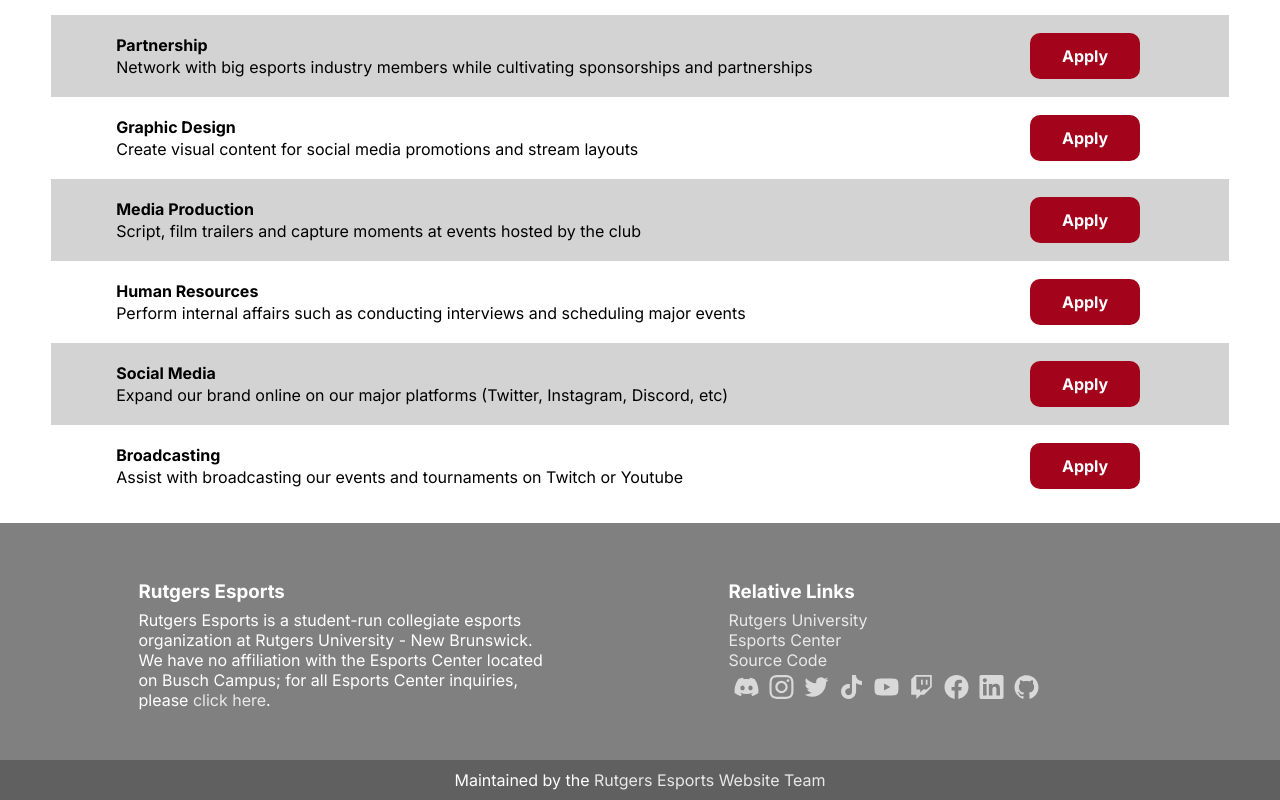
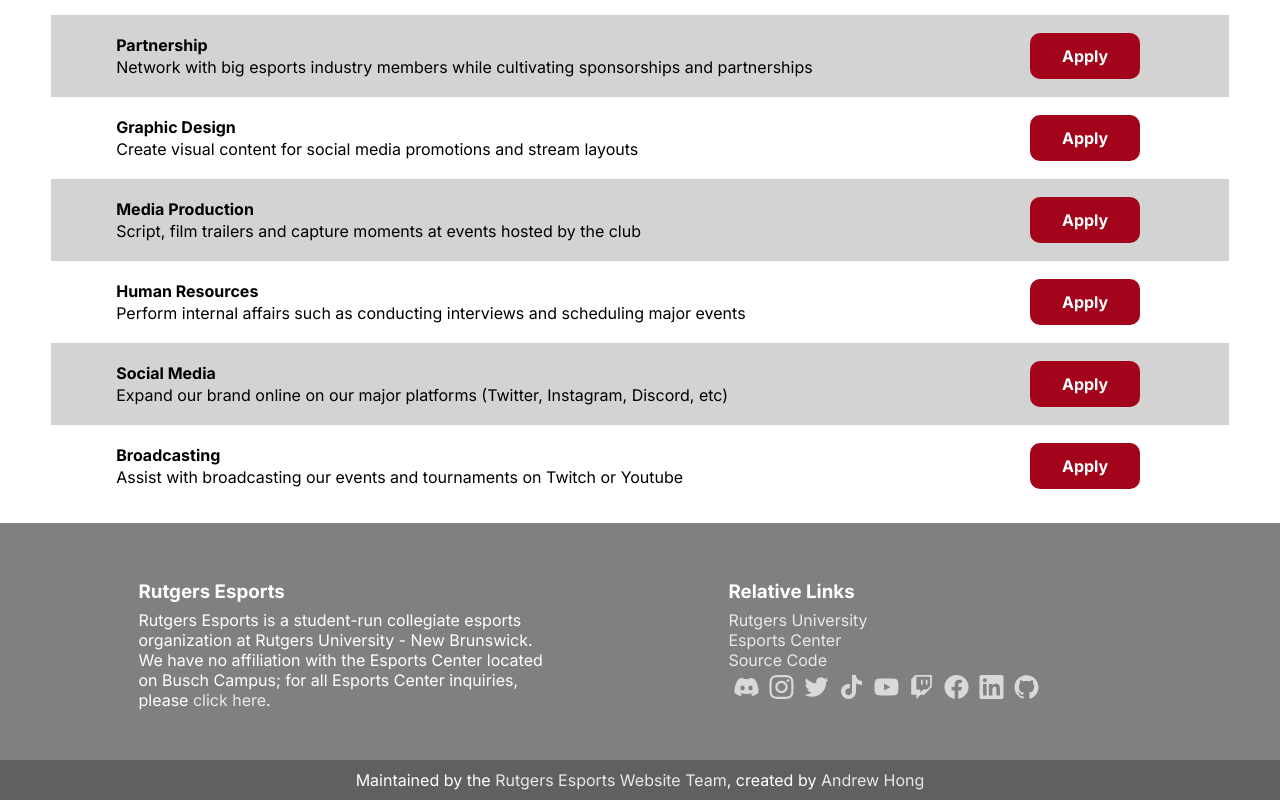
Before and after one commit to rutgersesports/rutgersesports.club, a Next.js app: page /apply in a window 1280 px wide. Shown: the part 1014-1814 px from the top of the page. Built offline with nearby package versions, Linux system fonts and the light colour scheme.

Commit message:
Add original author's name

```diff
--- a/src/components/footer.tsx
+++ b/src/components/footer.tsx
@@ -77,6 +77,10 @@
         >
           Rutgers Esports Website Team
         </Link>
+        , created by{' '}
+        <Link target="_blank" rel="noopener noreferrer" href="https://go.rutgers.edu/andrewhong">
+          Andrew Hong
+        </Link>
         <br />
       </div>
     </>
```
